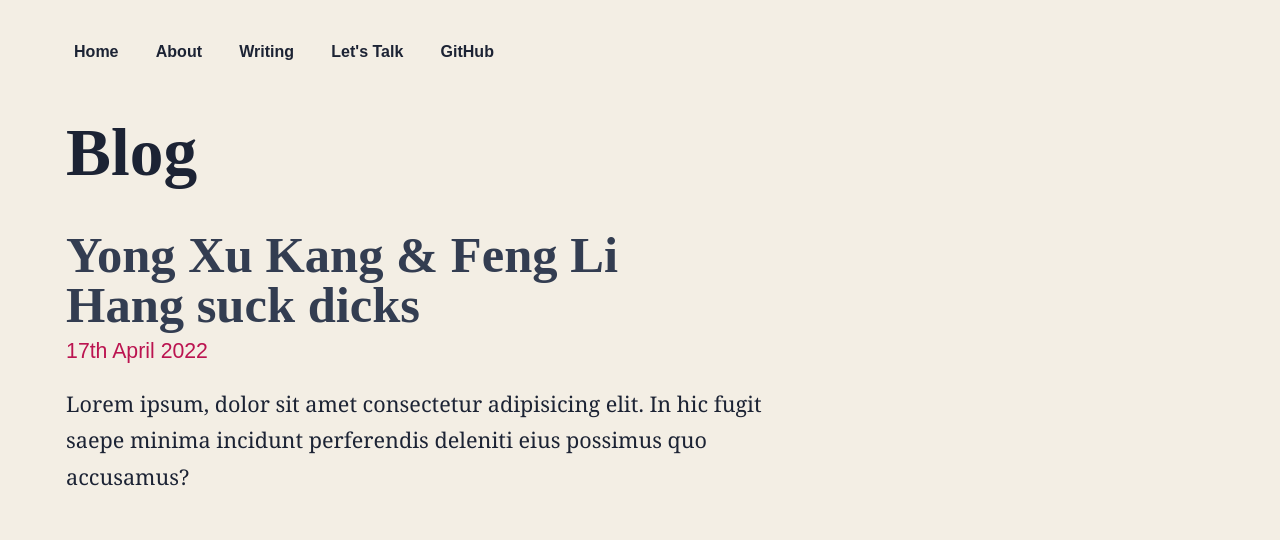
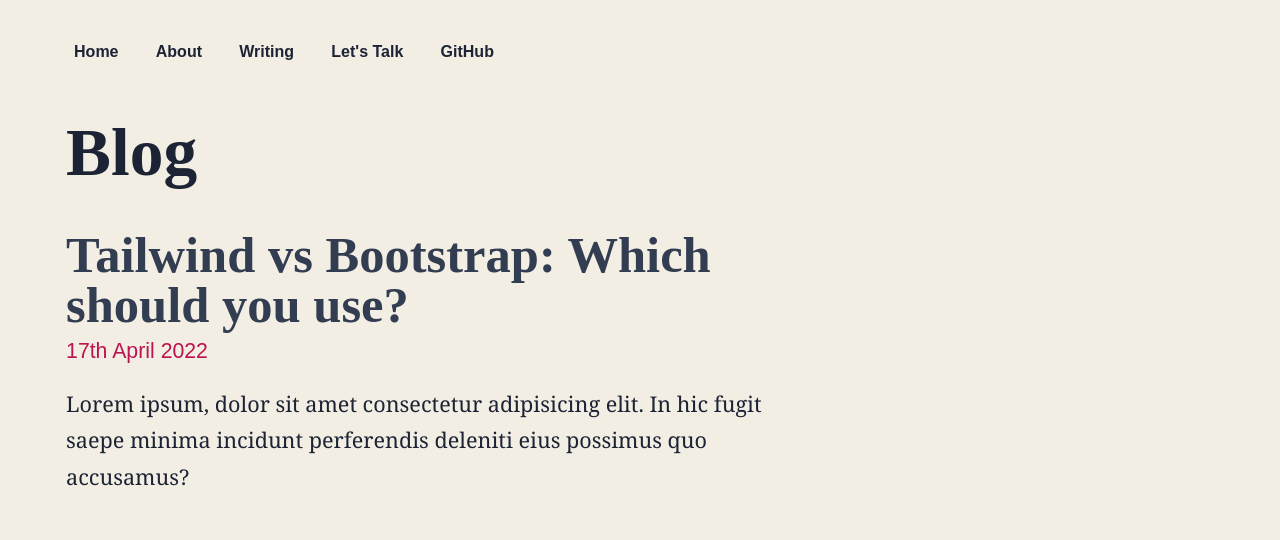
Before and after one commit to kaijun40640/dev_site, a plain HTML site: page page/blog/index.html in a window 1280 px wide. Shown: the top 540 px of the page. Drawn offline with Linux system fonts and the light colour scheme; a script that the page names is missing; a web font is replaced by a local one.

Commit message:
Update index.html

```diff
--- a/page/blog/index.html
+++ b/page/blog/index.html
@@ -58,7 +58,7 @@
                             <ul class="[ post-list ] [ flow ]" role="list">
                                 <li class="post-list__item">
                                     <h2 id="heading-i-used-tailwind-for-the-u-in-cube-css-and-i-liked-it">
-                                        <a href="#">Yong Xu Kang & Feng Li Hang suck dicks</a>
+                                        <a href="#">Tailwind vs Bootstrap: Which should you use?</a>
                                         <a href="#" class="heading-permalink">
                                             <span class="visually-hidden"> permalink</span>
                                             <svg fill="currentColor" aria-hidden="true" focusable="false" width="1em" height="1em" xmlns="http://www.w3.org/2000/svg" viewBox="0 0 24 24">
```
